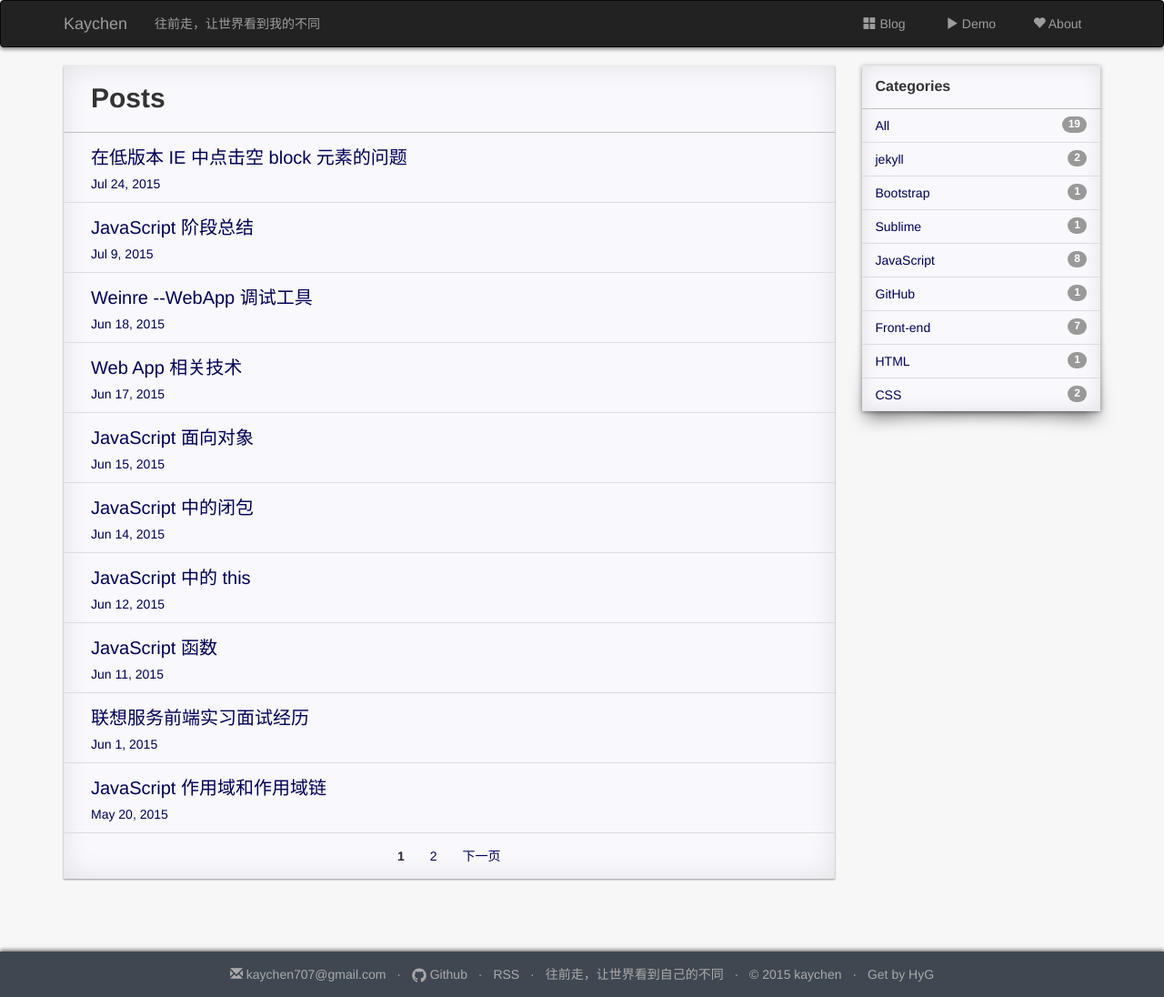
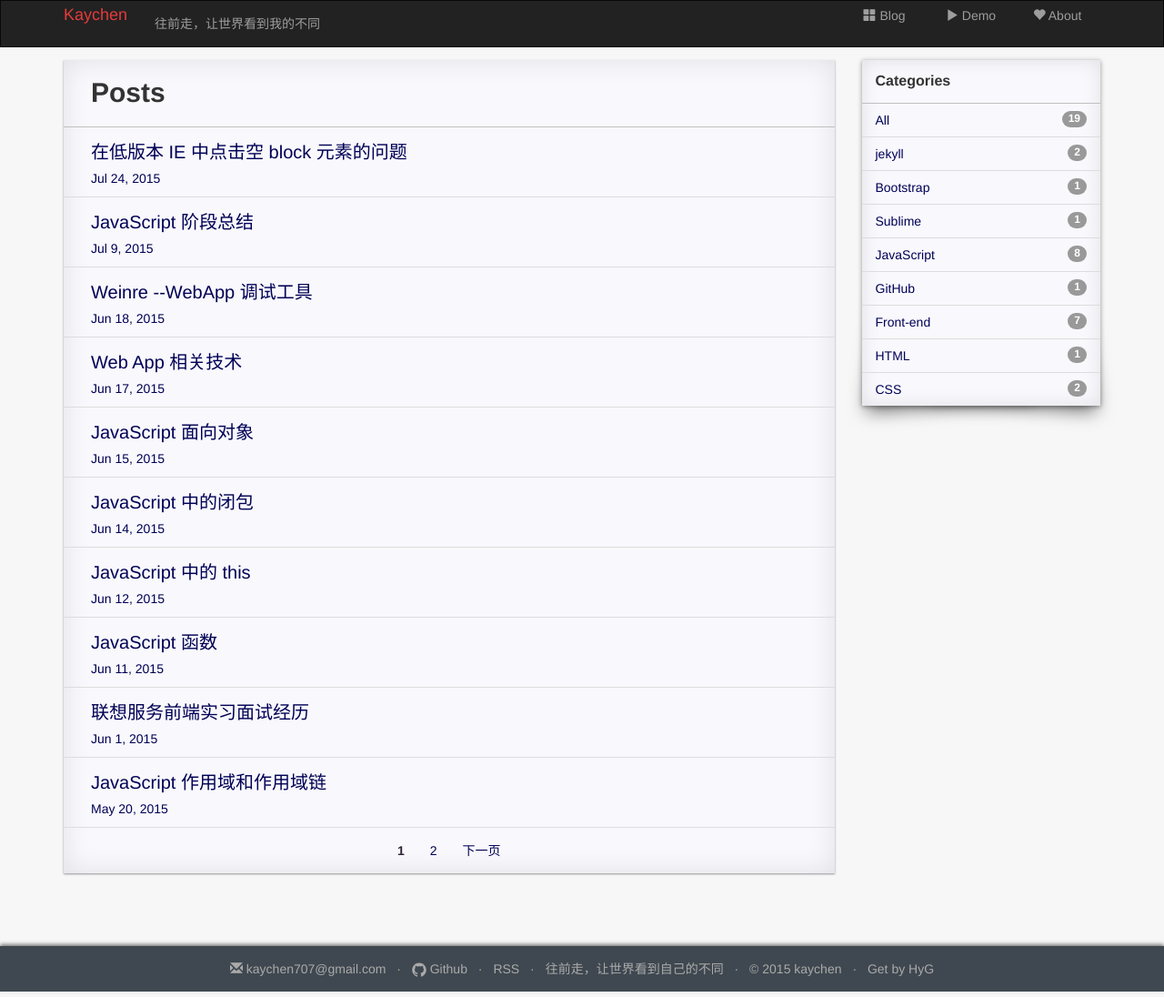
Before and after one commit to LittlewhiteChen/LittlewhiteChen.github.io, a Jekyll site: the page built from index.html, in a window 1280 px wide. Shown: the whole page at 91% size. Built offline with Jekyll 4.4.1, drawn with Linux system fonts in a browser that asks for light colours; nearby versions of some CDN libraries; the list of posts is cut into pages by our own code; comment, search, counter and statistics services are not loaded; a style sheet for code colours, icons or effects is not loaded.

Commit message:
主页修改

```diff
--- a/static/css/index.css
+++ b/static/css/index.css
@@ -1,122 +1,189 @@
 /**
  * Reset some basic elements
  */
+
+
 /* commom */
+
 body {
-	background:#F7F7F7;
-    font-family: 'Microsoft YaHei', 'Helvetica','Arial','SimHei', 'sans-serif';
+    background: #F7F7F7;
+    font-family: 'Microsoft YaHei', 'Helvetica', 'Arial', 'SimHei', 'sans-serif';
 }
-article p{
+
+article p {
     /*text-indent: 2em;*/
 }
-pre{
+
+pre {
     padding: 0;
     background: none;
 }
 
-pre code{
+pre code {
     font-size: 14px;
 }
 
-table{
-	border-top:2px solid #777;
+table {
+    border-top: 2px solid #777;
     border-bottom: 2px solid #777;
     margin: 8px 0;
 }
-table thead{
+
+table thead {
     border-bottom: 1px dashed #777;
     background-color: #aaa;
-	color:#fff;
+    color: #fff;
 }
-table th{
+
+table th {
     padding: 2px 10px;
 }
-table tr:nth-child(2n){
+
+table tr:nth-child(2n) {
     background-color: #E5EAED;
 }
-table td{
+
+table td {
     padding: 2px 10px;
     vertical-align: top;
 }
 
+#index a:link {
+    color: #005
+}
 
-#index a:link {color: #005}		/* 未访问的链接 */
-#index a:visited {color: #669}	/* 已访问的链接 */
-#index a:hover {color: #336;text-decoration: none;}	/* 鼠标移动到链接上 */
-#index a:active {color: #99b}	/* 选定的链接 */
+
+/* 未访问的链接 */
+
+#index a:visited {
+    color: #669
+}
+
+
+/* 已访问的链接 */
+
+#index a:hover {
+    color: #336;
+    text-decoration: none;
+}
+
+
+/* 鼠标移动到链接上 */
+
+#index a:active {
+    color: #99b
+}
+
+
+/* 选定的链接 */
+
 
 /* navbar */
-nav{
-	-webkit-box-shadow: 0 2px 4px rgba(0,0,0,0.5);
+
+nav {
+    /*-webkit-box-shadow: 0 2px 4px rgba(0,0,0,0.5);
 	-moz-box-shadow: 0 2px 4px rgba(0,0,0,0.5);
 	-o-box-shadow: 0 2px 4px rgba(0,0,0,0.5);
-	box-shadow: 0 2px 4px rgba(0,0,0,0.5);
-
+	box-shadow: 0 2px 4px rgba(0,0,0,0.5);*/
     border-radius: 0;
 }
-.navbar-nav li{
+
+.navbar {
+    min-height: 0;
+    border-radius: 0;
+}
+
+.navbar-brand {
+    line-height: 0;
+}
+
+.navbar-nav li {
     width: 95px;
     text-align: center;
+    height: 33px;
 }
 
+.navbar-inverse .navbar-nav>li>a {
+    color: #9d9d9d;
+    padding: 0;
+    line-height: 33px;
+}
+
+header {
+    height: 33px;
+    margin-bottom: 33px;
+}
+
+.navbar-header .title {
+    color: #E73B3B;
+}
+
+
 /* index main */
-.main{
+
+.main {
     min-height: 800px;
 }
-.post-area{
 
-	background-color:#f8f8fd;
-	-webkit-box-shadow: 0 1px 2px rgba(0,0,0,0.4),0 0 30px rgba(10,10,0,0.1) inset;
-	-moz-box-shadow: 0 1px 2px rgba(0,0,0,0.4),0 0 30px rgba(10,10,0,0.1) inset;
-	-o-box-shadow: 0 1px 2px rgba(0,0,0,0.4),0 0 30px rgba(10,10,0,0.1) inset;
-	box-shadow: 0 1px 2px rgba(0,0,0,0.4),0 0 30px rgba(10,10,0,0.1) inset;
+.post-area {
+    background-color: #f8f8fd;
+    -webkit-box-shadow: 0 1px 2px rgba(0, 0, 0, 0.4), 0 0 30px rgba(10, 10, 0, 0.1) inset;
+    -moz-box-shadow: 0 1px 2px rgba(0, 0, 0, 0.4), 0 0 30px rgba(10, 10, 0, 0.1) inset;
+    -o-box-shadow: 0 1px 2px rgba(0, 0, 0, 0.4), 0 0 30px rgba(10, 10, 0, 0.1) inset;
+    box-shadow: 0 1px 2px rgba(0, 0, 0, 0.4), 0 0 30px rgba(10, 10, 0, 0.1) inset;
 }
-.post-list-header{
+
+.post-list-header {
     padding: 15px 30px;
     border-bottom: 1px solid #c0c0c0;
     font-size: 30px;
     font-weight: bold;
 }
-.post-list-item{
+
+.post-list-item {
     display: block;
-	padding:8px 30px 10px 30px;
-	border-bottom:1px solid #ddd;
+    padding: 8px 30px 10px 30px;
+    border-bottom: 1px solid #ddd;
+    transition: 0.4s ease;
+    -webkit-transition: 0.4s ease;
+    -moz-transition: 0.4s ease;
+    -o-transition: 0.4s ease;
+}
 
-	transition:0.4s ease;
-	-webkit-transition:0.4s ease;
-	-moz-transition:0.4s ease;
-	-o-transition:0.4s ease;
-}
-.post-list-item:last-of-type{
+.post-list-item:last-of-type {
     border-bottom: none;
 }
-.post-list-item h2{
+
+.post-list-item h2 {
     font-size: 20px;
     margin: 8px 0 8px 0;
     padding: 0;
 }
 
-.post-list-item:hover{
-	background-color: rgba(0,0,6,0.05);
-
+.post-list-item:hover {
+    background-color: rgba(0, 0, 6, 0.05);
 }
 
-.paginator{
-	border-top:1px solid #ddd;
+.paginator {
+    border-top: 1px solid #ddd;
     text-align: center;
     padding: 15px 20px;
 }
-.paginator a{
+
+.paginator a {
     /*display: inline-block;*/
     margin: 0 12px;
 }
-.paginator .active{
+
+.paginator .active {
     margin: 0 12px;
-	color:#2E2435;
+    color: #2E2435;
     font-weight: bold;
 }
 
+
 /* categories list */
+
 .categories-list-header {
     display: block;
     padding: 12px 15px;
@@ -124,24 +191,27 @@
     font-size: 16px;
     font-weight: bold;
 }
-.categories-list-item{
+
+.categories-list-item {
     display: block;
-	padding:8px 15px;
-	border-bottom:1px solid #ddd;
+    padding: 8px 15px;
+    border-bottom: 1px solid #ddd;
+    transition: 0.4s ease;
+    -webkit-transition: 0.4s ease;
+    -moz-transition: 0.4s ease;
+    -o-transition: 0.4s ease;
+}
 
-	transition:0.4s ease;
-	-webkit-transition:0.4s ease;
-	-moz-transition:0.4s ease;
-	-o-transition:0.4s ease;
+.categories-list-item:last-of-type {
+    border-bottom: none;
 }
-.categories-list-item:last-of-type{
-	border-bottom:none;
-}
-.categories-list-item:hover{
-	background-color: rgba(0,0,10,0.075);
+
+.categories-list-item:hover {
+    background-color: rgba(0, 0, 10, 0.075);
     color: #983;
 }
-.categories-list-item .my-badge{
+
+.categories-list-item .my-badge {
     font-size: 12px;
     font-weight: bold;
     color: #fff;
@@ -149,96 +219,128 @@
     padding: 0 7px 1px 7px;
     border-radius: 9px;
     float: right;
-	transition:0.4s ease;
-	-webkit-transition:0.4s ease;
-	-moz-transition:0.4s ease;
-	-o-transition:0.4s ease;
-}
-.categories-list-item:hover .my-badge{
-	-webkit-transform:rotate(360deg) scale(1.2);
-	-moz-transform:rotate(360deg) scale(1.2);
-	-o-transform:rotate(360deg) scale(1.2);
-	-ms-transform:rotate(360deg) scale(1.2);
-	transform:rotate(360deg) scale(1.2);
+    transition: 0.4s ease;
+    -webkit-transition: 0.4s ease;
+    -moz-transition: 0.4s ease;
+    -o-transition: 0.4s ease;
 }
 
+.categories-list-item:hover .my-badge {
+    -webkit-transform: rotate(360deg) scale(1.2);
+    -moz-transform: rotate(360deg) scale(1.2);
+    -o-transform: rotate(360deg) scale(1.2);
+    -ms-transform: rotate(360deg) scale(1.2);
+    transform: rotate(360deg) scale(1.2);
+}
+
+
 /* shadow */
-.shadow-corner-curl{
 
+.shadow-corner-curl {
     position: relative;
-	background-color:#f8f8fd;
-	-webkit-box-shadow: 0 1px 5px rgba(0,0,0,0.4),0 0 20px rgba(0,0,0,0.1) inset;
-	-moz-box-shadow: 0 1px 5px rgba(0,0,0,0.4),0 0 20px rgba(0,0,0,0.1) inset;
-	-o-box-shadow: 0 1px 5px rgba(0,0,0,0.4),0 0 20px rgba(0,0,0,0.1) inset;
-	box-shadow: 0 1px 5px rgba(0,0,0,0.4),0 0 20px rgba(0,0,0,0.1) inset;
+    background-color: #f8f8fd;
+    -webkit-box-shadow: 0 1px 5px rgba(0, 0, 0, 0.4), 0 0 20px rgba(0, 0, 0, 0.1) inset;
+    -moz-box-shadow: 0 1px 5px rgba(0, 0, 0, 0.4), 0 0 20px rgba(0, 0, 0, 0.1) inset;
+    -o-box-shadow: 0 1px 5px rgba(0, 0, 0, 0.4), 0 0 20px rgba(0, 0, 0, 0.1) inset;
+    box-shadow: 0 1px 5px rgba(0, 0, 0, 0.4), 0 0 20px rgba(0, 0, 0, 0.1) inset;
 }
-.shadow-corner-curl:before{
-	content:"";
+
+.shadow-corner-curl:before {
+    content: "";
     position: absolute;
     z-index: -5;
     width: 70%;
-	height:70%;
+    height: 70%;
     left: 9%;
     bottom: 2%;
     background: transparent;
-	-webkit-box-shadow: 0 8px 20px rgba(0,0,0,0.6);
-	-moz-box-shadow: 0 8px 20px rgba(0,0,0,0.6);
-	-o-box-shadow: 0 8px 20px rgba(0,0,0,0.6);
-	box-shadow: 0 8px 20px rgba(0,0,0,0.6);
+    -webkit-box-shadow: 0 8px 20px rgba(0, 0, 0, 0.6);
+    -moz-box-shadow: 0 8px 20px rgba(0, 0, 0, 0.6);
+    -o-box-shadow: 0 8px 20px rgba(0, 0, 0, 0.6);
+    box-shadow: 0 8px 20px rgba(0, 0, 0, 0.6);
+    /* 向左倾斜12度，再旋转4度 */
+    -webkit-transform: skew(-11deg) rotate(-4deg);
+    -moz-transform: skew(-11deg) rotate(-4deg);
+    -o-transform: skew(-11deg) rotate(-4deg);
+    -ms-transform: skew(-11deg) rotate(-4deg);
+    transform: skew(-11deg) rotate(-4deg);
+}
 
-	/* 向左倾斜12度，再旋转4度 */
-	-webkit-transform:skew(-11deg) rotate(-4deg);
-	-moz-transform:skew(-11deg) rotate(-4deg);
-	-o-transform:skew(-11deg) rotate(-4deg);
-	-ms-transform:skew(-11deg) rotate(-4deg);
-	transform:skew(-11deg) rotate(-4deg);
-}
-.shadow-corner-curl:after{
-	content:"";
+.shadow-corner-curl:after {
+    content: "";
     position: absolute;
     z-index: -5;
     width: 70%;
-	height:70%;
+    height: 70%;
     right: 9%;
     bottom: 2%;
     background: transparent;
-	-webkit-box-shadow: 0 8px 20px rgba(0,0,0,0.6);
-	-moz-box-shadow: 0 8px 20px rgba(0,0,0,0.6);
-	-o-box-shadow: 0 8px 20px rgba(0,0,0,0.6);
-	box-shadow: 0 8px 20px rgba(0,0,0,0.6);
-
+    -webkit-box-shadow: 0 8px 20px rgba(0, 0, 0, 0.6);
+    -moz-box-shadow: 0 8px 20px rgba(0, 0, 0, 0.6);
+    -o-box-shadow: 0 8px 20px rgba(0, 0, 0, 0.6);
+    box-shadow: 0 8px 20px rgba(0, 0, 0, 0.6);
     /* 向左倾斜12度，再旋转4度 */
-	-webkit-transform:skew(11deg) rotate(4deg);
-	-moz-transform:skew(11deg) rotate(4deg);
-	-o-transform:skew(11deg) rotate(4deg);
-	-ms-transform:skew(11deg) rotate(4deg);
-	transform:skew(11deg) rotate(4deg);
+    -webkit-transform: skew(11deg) rotate(4deg);
+    -moz-transform: skew(11deg) rotate(4deg);
+    -o-transform: skew(11deg) rotate(4deg);
+    -ms-transform: skew(11deg) rotate(4deg);
+    transform: skew(11deg) rotate(4deg);
 }
 
+
 /* footer */
-footer{
+
+footer {
     min-height: 50px;
     line-height: 50px;
     margin-top: 80px;
     background: #3f4850;
     color: #aaa;
     text-align: center;
+    -webkit-box-shadow: 0 -2px 4px rgba(0, 0, 0, 0.5);
+    -moz-box-shadow: 0 -2px 4px rgba(0, 0, 0, 0.5);
+    -o-box-shadow: 0 -2px 4px rgba(0, 0, 0, 0.5);
+    box-shadow: 0 -2px 4px rgba(0, 0, 0, 0.5);
+}
 
-	-webkit-box-shadow: 0 -2px 4px rgba(0,0,0,0.5);
-	-moz-box-shadow: 0 -2px 4px rgba(0,0,0,0.5);
-	-o-box-shadow: 0 -2px 4px rgba(0,0,0,0.5);
-	box-shadow: 0 -2px 4px rgba(0,0,0,0.5);
+footer a:link {
+    color: #aaa
 }
-footer a:link {color: #aaa}		/* 未访问的链接 */
-footer a:visited {color: #888}	/* 已访问的链接 */
-footer a:hover {color: #bbb;text-decoration: none;}	/* 鼠标移动到链接上 */
-footer a:active {color: #bbb}	/* 选定的链接 */
-footer .point{
+
+
+/* 未访问的链接 */
+
+footer a:visited {
+    color: #888
+}
+
+
+/* 已访问的链接 */
+
+footer a:hover {
+    color: #bbb;
+    text-decoration: none;
+}
+
+
+/* 鼠标移动到链接上 */
+
+footer a:active {
+    color: #bbb
+}
+
+
+/* 选定的链接 */
+
+footer .point {
     margin: 0 8px;
 }
+
+
 /**
  * Icons
  */
+
 .icon svg {
     display: inline-block;
     width: 16px;
@@ -246,51 +348,58 @@
     vertical-align: middle;
 }
 
+
 /* post
  * post articles area
  */
-.post{
-	padding:10px 30px;
+
+.post {
+    padding: 10px 30px;
     font-size: 16px;
     line-height: 1.5;
     /* -webkit-text-size-adjust: 100%; */
 }
 
-.post h4{
+.post h4 {
     font-weight: bold;
 }
 
-.post img{
+.post img {
     max-width: 100%;
     vertical-align: middle;
+    -webkit-box-shadow: 0 0 5px 2px rgba(0, 0, 0, 0.1);
+    -moz-box-shadow: 0 0 5px 2px rgba(0, 0, 0, 0.1);
+    -o-box-shadow: 0 0 5px 2px rgba(0, 0, 0, 0.1);
+    box-shadow: 0 0 5px 2px rgba(0, 0, 0, 0.1);
+}
 
-	-webkit-box-shadow: 0 0 5px 2px rgba(0,0,0,0.1);
-	-moz-box-shadow: 0 0 5px 2px rgba(0,0,0,0.1);
-	-o-box-shadow: 0 0 5px 2px rgba(0,0,0,0.1);
-	box-shadow: 0 0 5px 2px rgba(0,0,0,0.1);
-}
+
 /**
  * Blockquotes
  */
+
 blockquote {
     color: #444;
     border-left: 5px solid #D6DBDF;
     padding-left: 15px;
     font-size: 16px;
-    background: rgba(112,138,153,.1);
+    background: rgba(112, 138, 153, .1);
     /*font-style: italic;*/
 }
+
 blockquote:last-child {
     margin-bottom: 0;
 }
 
-.comment{
+.comment {
     margin-top: 20px;
 }
+
 
 /**
  * back to top
  */
+
 #top {
     position: fixed;
     right: 25px;
@@ -298,61 +407,67 @@
     width: 60px;
     height: 60px;
     background-color: #bbb;
-	border-radius:7px;
+    border-radius: 7px;
     opacity: 0.8;
     display: none;
     z-index: 888;
 }
-#top .arrow{
-	margin:0 auto;
-	padding-top:11px;
-	width:0;
+
+#top .arrow {
+    margin: 0 auto;
+    padding-top: 11px;
+    width: 0;
     height: 0;
     border-right: 15px solid transparent;
     border-left: 15px solid transparent;
     border-bottom: 15px solid #7f7f7f;
+}
 
-}
-#top .stick{
-	margin:0 auto;
-	padding-bottom:21px;
+#top .stick {
+    margin: 0 auto;
+    padding-bottom: 21px;
     width: 13px;
     border-bottom: 13px solid #bbb;
     background-color: #7f7f7f;
 }
 
+
 /**
  * page-content
  */
-.page-content table{
+
+.page-content table {
     border-top: 1px dashed #ddd;
     border-bottom: 1px dashed #ddd;
     margin: 20px 0;
 }
-.page-content table tr td{
+
+.page-content table tr td {
     padding: 6px 10px;
     vertical-align: top;
+}
 
-}
-.page-content table tr td:first-of-type{
+.page-content table tr td:first-of-type {
     padding: 6px 10px 6px 10px;
     border-right: 1px dashed #ddd;
     text-align: right;
 }
+
 
 /**
  * demo
  * 瀑布流
  * 使用多栏布局
  */
-#fall{
+
+#fall {
     font-size: 0;
     text-align: center;
     /*margin: 0 auto;*/
     /*background-color: #ddd;*/
+}
 
-}
-#fall ul{
+#fall ul {
     margin: 0 10px;
     padding: 0;
     width: 240px;
@@ -360,52 +475,52 @@
     display: inline-block;
     vertical-align: top;
     /*float: left;*/
-
-
 }
 
 @media screen and (max-width: 1200px) {
-	#fall ul{
+    #fall ul {
         width: 210px;
     }
 }
-@media screen and (max-width: 991px){
-	#fall ul{
+
+@media screen and (max-width: 991px) {
+    #fall ul {
         width: auto;
     }
 }
-#fall li{
+
+#fall li {
     margin: 0 0 20px 0;
     padding: 0;
     list-style-type: none;
     font-size: 14px;
+    -webkit-box-shadow: 0 0 5px rgba(0, 0, 0, 0.6), 0 0 20px rgba(0, 0, 0, 0.1) inset;
+    -moz-box-shadow: 0 0 5px rgba(0, 0, 0, 0.6), 0 0 20px rgba(0, 0, 0, 0.1) inset;
+    -o-box-shadow: 0 0 5px rgba(0, 0, 0, 0.6), 0 0 20px rgba(0, 0, 0, 0.1) inset;
+    box-shadow: 0 0 5px rgba(0, 0, 0, 0.6), 0 0 20px rgba(0, 0, 0, 0.1) inset;
+    transition: 0.1s ease-out;
+    -webkit-transition: 0.1s ease-out;
+    -moz-transition: 0.1s ease-out;
+    -o-transition: 0.1s ease-out;
+}
 
-	-webkit-box-shadow: 0 0 5px rgba(0,0,0,0.6),0 0 20px rgba(0,0,0,0.1) inset;
-	-moz-box-shadow: 0 0 5px rgba(0,0,0,0.6),0 0 20px rgba(0,0,0,0.1) inset;
-	-o-box-shadow: 0 0 5px rgba(0,0,0,0.6),0 0 20px rgba(0,0,0,0.1) inset;
-	box-shadow: 0 0 5px rgba(0,0,0,0.6),0 0 20px rgba(0,0,0,0.1) inset;
-
-	transition:0.1s ease-out;
-	-webkit-transition:0.1s ease-out;
-	-moz-transition:0.1s ease-out;
-	-o-transition:0.1s ease-out;
-}
-#fall li:hover{
-	-webkit-box-shadow: 0 0 12px rgba(0,0,0,0.8),0 0 20px rgba(0,0,0,0.1) inset;
-	-moz-box-shadow: 0 0 12px rgba(0,0,0,0.8),0 0 20px rgba(0,0,0,0.1) inset;
-	-o-box-shadow: 0 0 12px rgba(0,0,0,0.8),0 0 20px rgba(0,0,0,0.1) inset;
-	box-shadow: 0 0 12px rgba(0,0,0,0.8),0 0 20px rgba(0,0,0,0.1) inset;
-
+#fall li:hover {
+    -webkit-box-shadow: 0 0 12px rgba(0, 0, 0, 0.8), 0 0 20px rgba(0, 0, 0, 0.1) inset;
+    -moz-box-shadow: 0 0 12px rgba(0, 0, 0, 0.8), 0 0 20px rgba(0, 0, 0, 0.1) inset;
+    -o-box-shadow: 0 0 12px rgba(0, 0, 0, 0.8), 0 0 20px rgba(0, 0, 0, 0.1) inset;
+    box-shadow: 0 0 12px rgba(0, 0, 0, 0.8), 0 0 20px rgba(0, 0, 0, 0.1) inset;
     -webkit-transform: scale(1.05);
     -moz-transform: scale(1.05);
     -o-transform: scale(1.05);
     -ms-transform: scale(1.05);
     transform: scale(1.05);
 }
-#fall li p{
+
+#fall li p {
     margin: 0;
 }
-#fall .head{
+
+#fall .head {
     font-size: 16px;
     text-align: left;
     margin: 0 10px;
@@ -413,60 +528,116 @@
     border-bottom: 1px dotted #ddd;
     font-weight: bold;
 }
-#fall .description{
+
+#fall .description {
     text-align: left;
     padding: 5px 10px 10px 10px;
     text-indent: 2em;
 }
-#fall a:link {color: #7676AC}		/* 未访问的链接 */
-#fall a:visited {color: #715584}	/* 已访问的链接 */
-#fall a:hover {color: #5989AD;text-decoration: none;}	/* 鼠标移动到链接上 */
-#fall a:active {color: #91C3CF}	/* 选定的链接 */
+
+#fall a:link {
+    color: #7676AC
+}
+
+
+/* 未访问的链接 */
+
+#fall a:visited {
+    color: #715584
+}
+
+
+/* 已访问的链接 */
+
+#fall a:hover {
+    color: #5989AD;
+    text-decoration: none;
+}
+
+
+/* 鼠标移动到链接上 */
+
+#fall a:active {
+    color: #91C3CF
+}
+
+
+/* 选定的链接 */
+
 
 /**
  * 文章目录相关
  */
-@media screen and (min-width: 768px){
+
+@media screen and (min-width: 768px) {
     #markdown-toc {
         display: none;
     }
 }
 
-#content a:link {color: #666}		/* 未访问的链接 */
-#content a:visited {color: #666}	/* 已访问的链接 */
-#content a:hover {color: #336;text-decoration: none;}	/* 鼠标移动到链接上 */
-#content a:active {color: #99b}	/* 选定的链接 */
+#content a:link {
+    color: #666
+}
 
-#content{
+
+/* 未访问的链接 */
+
+#content a:visited {
+    color: #666
+}
+
+
+/* 已访问的链接 */
+
+#content a:hover {
+    color: #336;
+    text-decoration: none;
+}
+
+
+/* 鼠标移动到链接上 */
+
+#content a:active {
+    color: #99b
+}
+
+
+/* 选定的链接 */
+
+#content {
     max-width: 292px;
 }
-#content .content-text{
+
+#content .content-text {
     padding: 10px 0;
 }
-#content ul{
+
+#content ul {
     padding-left: 30px;
 }
-#content ul li{
+
+#content ul li {
     /*list-style: none;*/
     font-size: 15px;
     line-height: 25px;
 }
-.shadow-bottom-center{
-	background-color:#f8f8fd;
-	-webkit-box-shadow: 0 1px 5px rgba(0,0,0,0.4),0 0 20px rgba(0,0,0,0.1) inset;
-	-moz-box-shadow: 0 1px 5px rgba(0,0,0,0.4),0 0 20px rgba(0,0,0,0.1) inset;
-	-o-box-shadow: 0 1px 5px rgba(0,0,0,0.4),0 0 20px rgba(0,0,0,0.1) inset;
-	box-shadow: 0 1px 5px rgba(0,0,0,0.4),0 0 20px rgba(0,0,0,0.1) inset;
+
+.shadow-bottom-center {
+    background-color: #f8f8fd;
+    -webkit-box-shadow: 0 1px 5px rgba(0, 0, 0, 0.4), 0 0 20px rgba(0, 0, 0, 0.1) inset;
+    -moz-box-shadow: 0 1px 5px rgba(0, 0, 0, 0.4), 0 0 20px rgba(0, 0, 0, 0.1) inset;
+    -o-box-shadow: 0 1px 5px rgba(0, 0, 0, 0.4), 0 0 20px rgba(0, 0, 0, 0.1) inset;
+    box-shadow: 0 1px 5px rgba(0, 0, 0, 0.4), 0 0 20px rgba(0, 0, 0, 0.1) inset;
 }
 
-#myAffix .affix{
-	top:-20px;
+#myAffix .affix {
+    top: -20px;
     bottom: 0px;
 }
 
-@media screen and (max-width: 1200px){
-	.post{
-		padding:10px 10px;
+@media screen and (max-width: 1200px) {
+    .post {
+        padding: 10px 10px;
         font-size: 15px;
         line-height: 1.4;
     }
@@ -475,10 +646,10 @@
         padding-left: 5px;
         font-size: 14px;
     }
-	pre code{
+    pre code {
         font-size: 12px;
     }
-	.post article ul{
+    .post article ul {
         padding-left: 25px;
     }
 }
```
Lines whose indentation alone changed are shown as unchanged.
